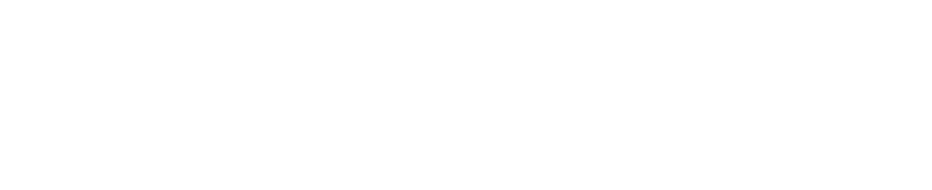
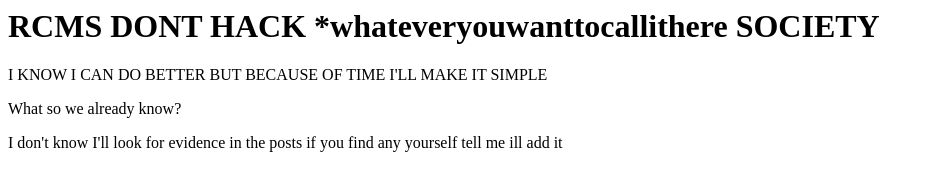
Before and after one commit to donthackpls/donthackpls.github.io, a plain HTML site: page index.html in a window 1280 px wide. Shown: the whole page, without its empty margins (0-932 px from the left). Drawn offline with Linux system fonts and the light colour scheme.

Commit message:
Update index.html

```diff
--- a/index.html
+++ b/index.html
@@ -1,4 +1,12 @@
 <html>
   <head>
+    <title>RCMS DONT HACK COMMUNITY</title>
   </head>
+  <body>
+    <h1>RCMS DONT HACK *whateveryouwanttocallithere SOCIETY</h1>
+    <p>I KNOW I CAN DO BETTER BUT BECAUSE OF TIME I'LL MAKE IT SIMPLE</p>
+    <p>What so we already know?</p>
+    <p> I don't know I'll look for evidence in the posts if you find any yourself tell me ill add it</p>
+
+  </body>
 </html>
```
